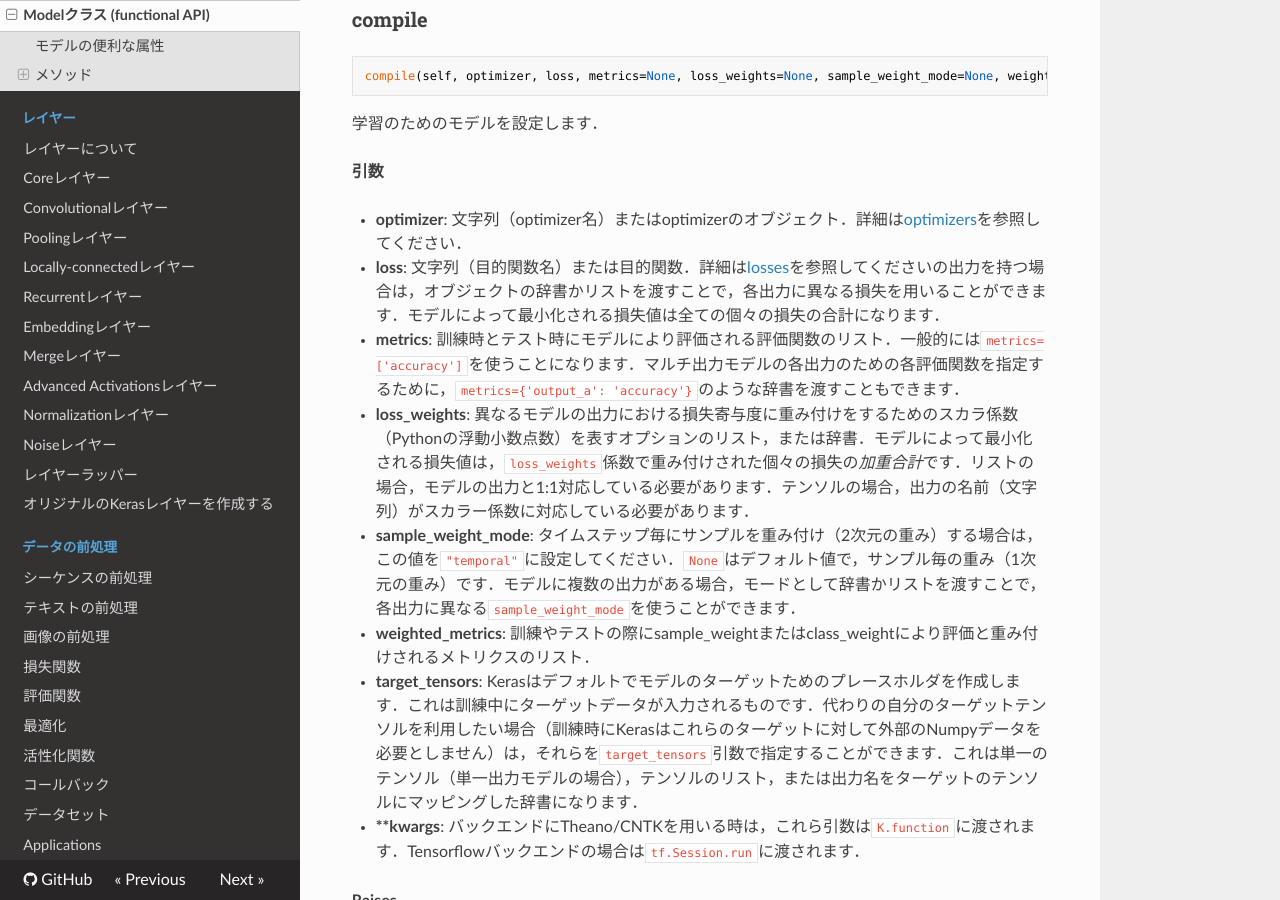
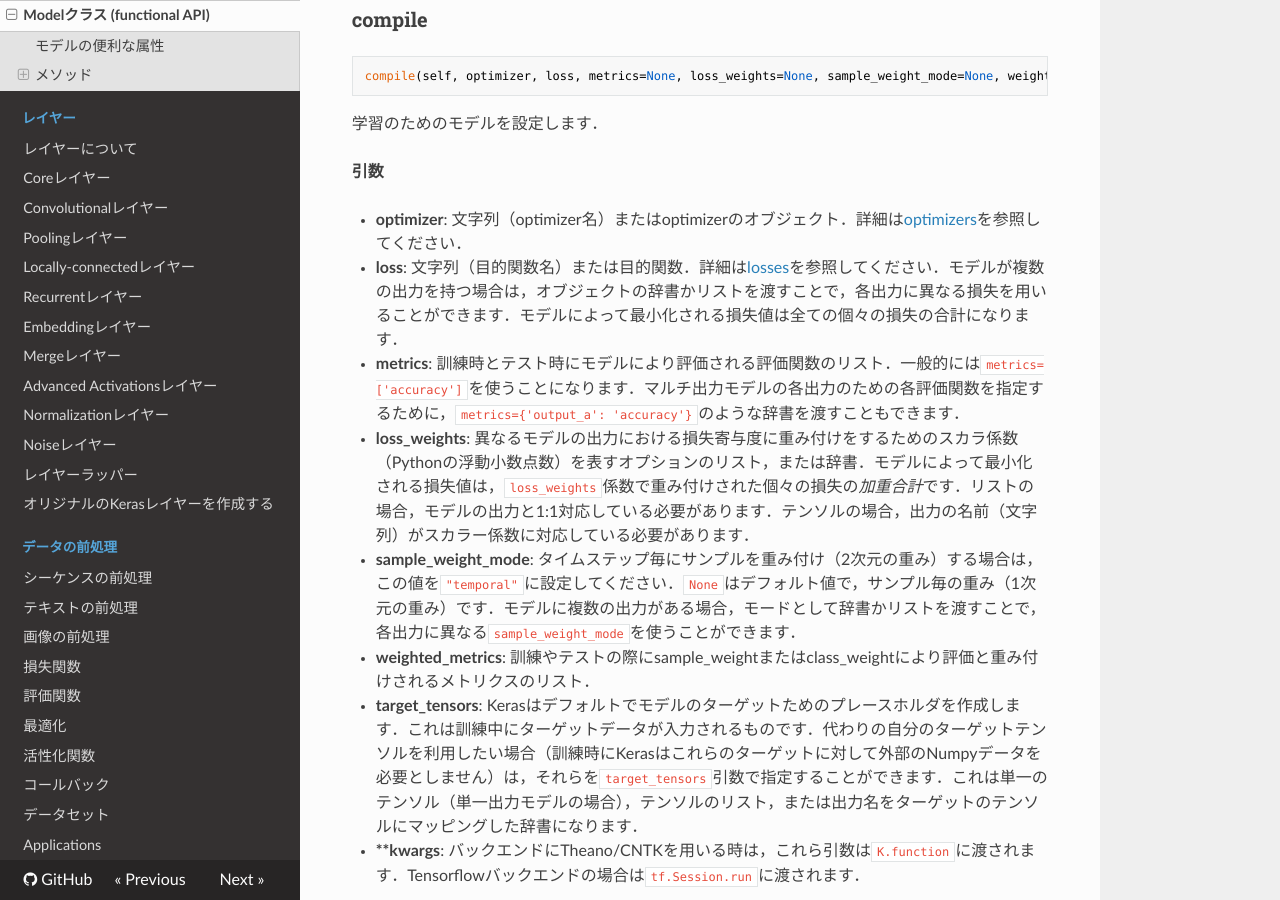
Before and after one commit to keras-team/keras-docs-ja, an MkDocs documentation site: the page built from sources/models/model.md, in a window 1280 px wide and 900 px high, scrolled down 780 px. Built offline with MkDocs 1.6.1, drawn with Linux system fonts in a browser that asks for light colours; nearby versions of some CDN libraries; old or Windows-style settings are respelled for this version of MkDocs.

Commit message:
Fix translation

```diff
--- a/sources/models/model.md
+++ b/sources/models/model.md
@@ -40,7 +40,7 @@ compile(self, optimizer, loss, metrics=None, loss_weights=None, sample_weight_mo
 __引数__
 
 - __optimizer__: 文字列（optimizer名）またはoptimizerのオブジェクト．詳細は[optimizers](/optimizers)を参照してください．
-- __loss__: 文字列（目的関数名）または目的関数．詳細は[losses](/losses)を参照してくださいの出力を持つ場合は，オブジェクトの辞書かリストを渡すことで，各出力に異なる損失を用いることができます．モデルによって最小化される損失値は全ての個々の損失の合計になります．
+- __loss__: 文字列（目的関数名）または目的関数．詳細は[losses](/losses)を参照してください．モデルが複数の出力を持つ場合は，オブジェクトの辞書かリストを渡すことで，各出力に異なる損失を用いることができます．モデルによって最小化される損失値は全ての個々の損失の合計になります．
 - __metrics__: 訓練時とテスト時にモデルにより評価される評価関数のリスト．一般的には`metrics=['accuracy']`を使うことになります．マルチ出力モデルの各出力のための各評価関数を指定するために，`metrics={'output_a': 'accuracy'}`のような辞書を渡すこともできます．
 - __loss_weights__: 異なるモデルの出力における損失寄与度に重み付けをするためのスカラ係数（Pythonの浮動小数点数）を表すオプションのリスト，または辞書．モデルによって最小化される損失値は，`loss_weights`係数で重み付けされた個々の損失の*加重合計*です．リストの場合，モデルの出力と1:1対応している必要があります．テンソルの場合，出力の名前（文字列）がスカラー係数に対応している必要があります．
 - __sample_weight_mode__: タイムステップ毎にサンプルを重み付け（2次元の重み）する場合は，この値を`"temporal"`に設定してください．`None`はデフォルト値で，サンプル毎の重み（1次元の重み）です．モデルに複数の出力がある場合，モードとして辞書かリストを渡すことで，各出力に異なる`sample_weight_mode`を使うことができます．
```
